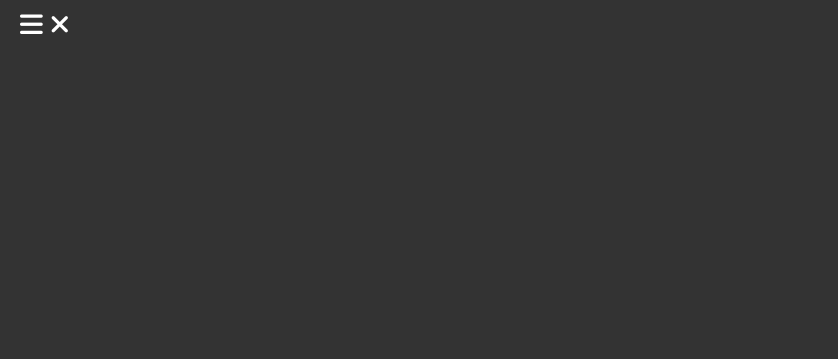
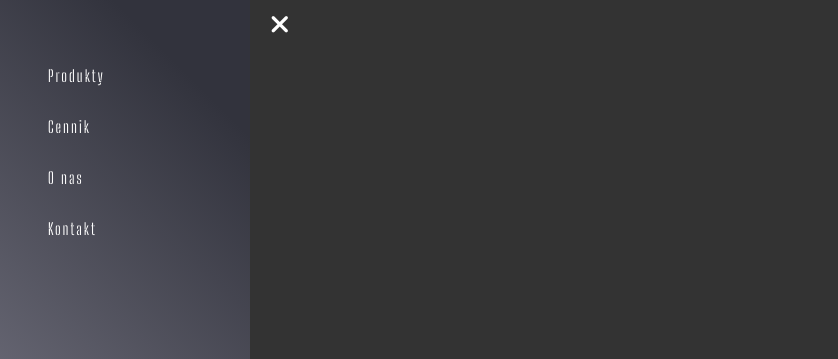
Before and after one commit to KrysiaMasinska/Project-5, a plain HTML site: page index.html in a window 1280 px wide. Both pictures are taken after a click on the button 44 px from the left and 25 px from the top of the page. Shown: the top 359 px of the page, without its empty margins (0-838 px from the left). Drawn offline with Linux system fonts and the light colour scheme.

Commit message:
Added function to menu bar

```diff
--- a/css/style.css
+++ b/css/style.css
@@ -27,11 +27,11 @@ h1{
 nav {
     position: absolute;
     height: 100vh;
-    width: 350px;
-    left:-350px;
+    width: 250px;
+    left:-250px;
     background: rgb(50, 51, 61);
     background: linear-gradient(225deg, rgba(50, 51, 61, 1) 13%, rgba(145, 144, 159, 1) 100%, rgba(51, 51, 54, 1) 100%);
-    transition: transform .3;
+    transition: transform .3s;
 }
 
 nav ul{
@@ -65,7 +65,7 @@ nav a:hover{
 }
 
 .active {
-    transform: translateX(350px)
+    transform: translateX(250px)
 }
 
 .hide {
--- a/index.html
+++ b/index.html
@@ -16,7 +16,7 @@
 <body>
     <button class="burger">
         <i class="fas fa-bars"></i>
-        <i class="fas fa-times"></i>
+        <i class="fas fa-times hide"></i>
     </button>
     <nav>
         <ul>
--- a/js/main.js
+++ b/js/main.js
@@ -0,0 +1,19 @@
+const burgerBtn = document.querySelector('button');
+const barsMenu = document.querySelector('.fa-bars');
+const burgerClose = document.querySelector('.fa-times');
+const nav = document.querySelector('nav');
+
+
+burgerBtn.addEventListener('click', function () {
+    burgerBtn.classList.toggle('active');
+    nav.classList.toggle('active');
+
+    if (burgerBtn.classList.contains('active')) {
+        barsMenu.classList.add('hide');
+        burgerClose.classList.remove('hide');
+    } else {
+        barsMenu.classList.remove('hide');
+        burgerClose.classList.add('hide');
+    }
+
+});
```
